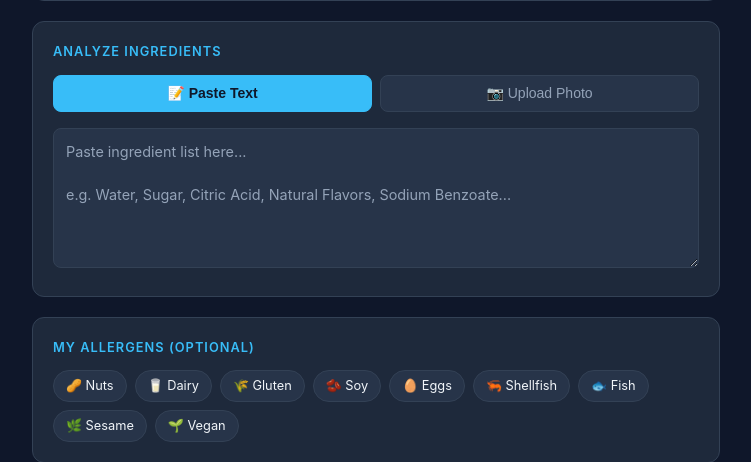
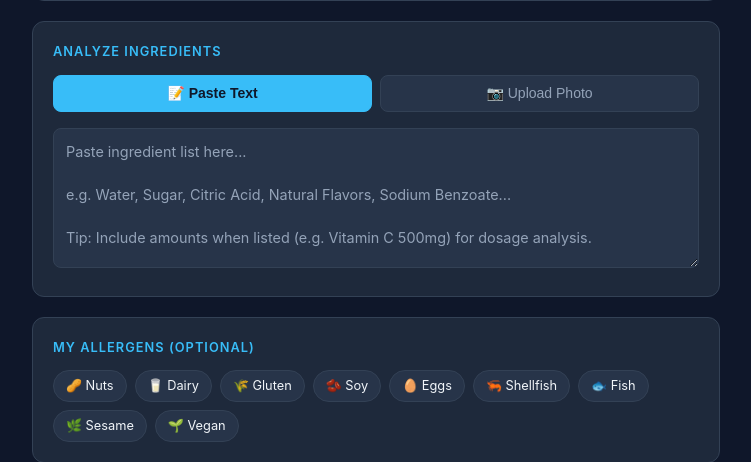
Before and after one commit to elevatewebstudiohq/knowlabel-app, a Flask app: page / in a window 1280 px wide. Shown: the part 484-946 px from the top of the page, without its empty margins (264-1015 px from the left). Run offline with Flask 3, Linux system fonts and the light colour scheme.

Commit message:
feat(clearlabel): add dosage intelligence — system prompt + frontend display
- Extended SYSTEM_PROMPT with DOSAGE ANALYSIS section:
  - Compares amounts vs NIH/FDA/EFSA RDA and Tolerable Upper Limits
  - Adds dosage_assessment field: safe_range / above_rda_below_ul / exceeds_ul / not_specified
  - Adds dosage_context field with plain English explanation (only when amount is stated)
  - Handles supplements (therapeutic vs maintenance dose) and food additives (% daily intake)
  - Never invents amounts — only analyzes what's explicitly listed
- Updated ingredient JSON schema to include dosage_assessment and dosage_context fields
- Updated demo_response() to include dosage_assessment: not_specified
- Frontend: dosage_context renders below ingredient detail grid in subtle info box
  - Default style: blue/teal (rgba 56,189,248) with ℹ️ prefix
  - Exceeds UL: red tint warning style
  - Above RDA but below UL: amber/yellow caution style
- Added dosage tip to textarea placeholder

```diff
--- a/app.py
+++ b/app.py
@@ -65,7 +65,9 @@ Respond with this exact structure:
       "origin": "natural|synthetic|processed",
       "allergy_flags": ["list", "of", "allergens", "or", "empty"],
       "benefits": "Legitimate benefits or positive effects",
-      "concerns": "Known concerns, side effects, or 'None known at normal doses'"
+      "concerns": "Known concerns, side effects, or 'None known at normal doses'",
+      "dosage_assessment": "safe_range|above_rda_below_ul|exceeds_ul|not_specified",
+      "dosage_context": "Plain English explanation of the dosage — only include this field when an amount is explicitly stated"
     }
   ],
   "summary": {
@@ -103,6 +105,15 @@ Letter grade guide:
 - C: Mix of safe and concerning ingredients
 - D: Multiple concerning ingredients
 - F: Dominated by avoid-rated ingredients
+
+DOSAGE ANALYSIS — when ingredient amounts are listed (e.g. Vitamin C 750mg, Sodium 400mg):
+1. Compare against established safe limits (RDA, Tolerable Upper Limit from NIH/FDA/EFSA)
+2. Set dosage_assessment to one of: safe_range / above_rda_below_ul / exceeds_ul / not_specified
+3. Set dosage_context to a plain English explanation, e.g. "750mg Vitamin C is within the safe range. The tolerable upper limit for adults is 2000mg/day."
+4. For supplements: note if it is a therapeutic dose vs maintenance dose
+5. For food additives: note what percentage of daily recommended intake this represents
+6. If no amount is listed for an ingredient, set dosage_assessment to not_specified and omit the dosage_context field entirely
+7. Never invent amounts — only analyze what is explicitly stated in the ingredient list
 
 IMPORTANT — Evaluate ingredients IN CONTEXT of the product type:
 - An ingredient that is "caution" in a food product may be perfectly safe and expected in a cleaning product
@@ -230,7 +241,8 @@ def demo_response(ingredient_text: str) -> dict:
             "origin": "unknown",
             "allergy_flags": [],
             "benefits": "Analysis unavailable in demo mode",
-            "concerns": "Add ANTHROPIC_API_KEY or OPENAI_API_KEY to get real analysis"
+            "concerns": "Add ANTHROPIC_API_KEY or OPENAI_API_KEY to get real analysis",
+            "dosage_assessment": "not_specified"
         })
     return {
         "ingredients": demo_ingredients,
--- a/templates/index.html
+++ b/templates/index.html
@@ -678,7 +705,7 @@
     <div id="tab-text" class="tab-panel active">
       <textarea
         id="ingredient-text"
-        placeholder="Paste ingredient list here...&#10;&#10;e.g. Water, Sugar, Citric Acid, Natural Flavors, Sodium Benzoate..."
+        placeholder="Paste ingredient list here...&#10;&#10;e.g. Water, Sugar, Citric Acid, Natural Flavors, Sodium Benzoate...&#10;&#10;Tip: Include amounts when listed (e.g. Vitamin C 500mg) for dosage analysis."
       ></textarea>
     </div>
 
@@ -1060,7 +1070,6 @@ function buildIngredientCard(ing, idx, selectedAllergens) {
   const originClass = { natural: 'origin-natural', synthetic: 'origin-synthetic', processed: 'origin-processed' }[(ing.origin||'').toLowerCase()] || 'origin-unknown';
 
   const isPersonalMatch = ingredientMatchesAllergens(ing.allergy_flags, selectedAllergens);
-  const matchedLabels   = isPersonalMatch ? getMatchedAllergenLabels(ing.allergy_flags, selectedAllergens) : [];
 
   const card = document.createElement('div');
   card.className = `ingredient-card ${rating}${isPersonalMatch ? ' personal-match' : ''}`;
@@ -1082,6 +1091,20 @@ function buildIngredientCard(ing, idx, selectedAllergens) {
   const personalBadge = isPersonalMatch
     ? `<span class="personal-alert">🚨 Your Allergen</span>`
     : '';
+
+  // Build dosage info row if dosage_context is present
+  let dosageHTML = '';
+  if (ing.dosage_context) {
+    const assessment = (ing.dosage_assessment || '').toLowerCase();
+    let dosageClass = '';
+    if (assessment === 'exceeds_ul') dosageClass = ' exceeds-ul';
+    else if (assessment === 'above_rda_below_ul') dosageClass = ' above-rda';
+    dosageHTML = `
+      <div class="dosage-info${dosageClass}">
+        <span class="dosage-icon">ℹ️</span>
+        <span>${escapeHTML(ing.dosage_context)}</span>
+      </div>`;
+  }
 
   card.innerHTML = `
     <div class="ingredient-header" onclick="this.parentElement.classList.toggle('open')">
@@ -1120,6 +1143,7 @@ function buildIngredientCard(ing, idx, selectedAllergens) {
           <div class="allergy-flags">${allergyHTML}</div>
         </div>
       </div>
+      ${dosageHTML}
     </div>
   `;
   return card;
```
Also changed, not shown: other parts of templates/index.html (+32 -26 lines).
